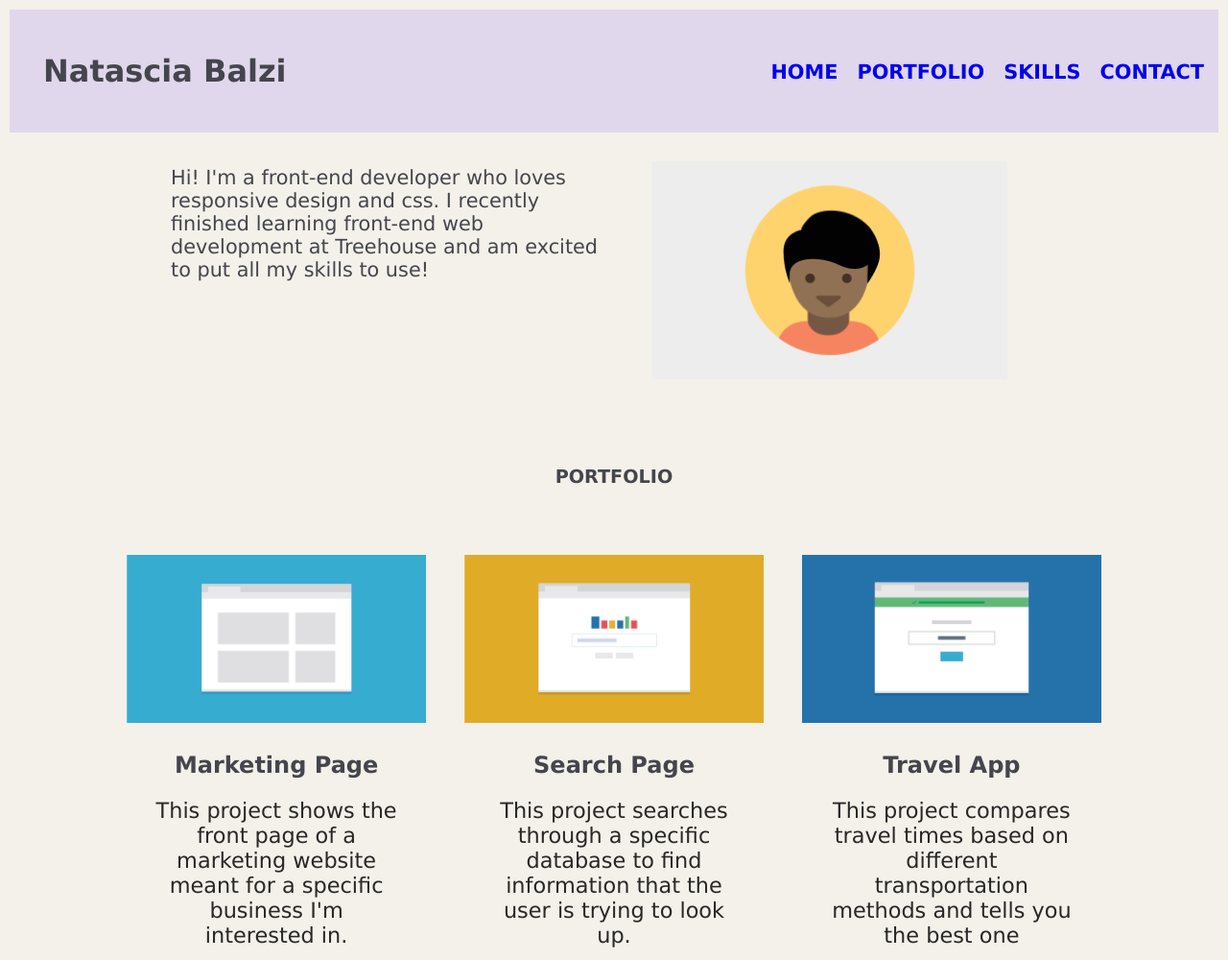
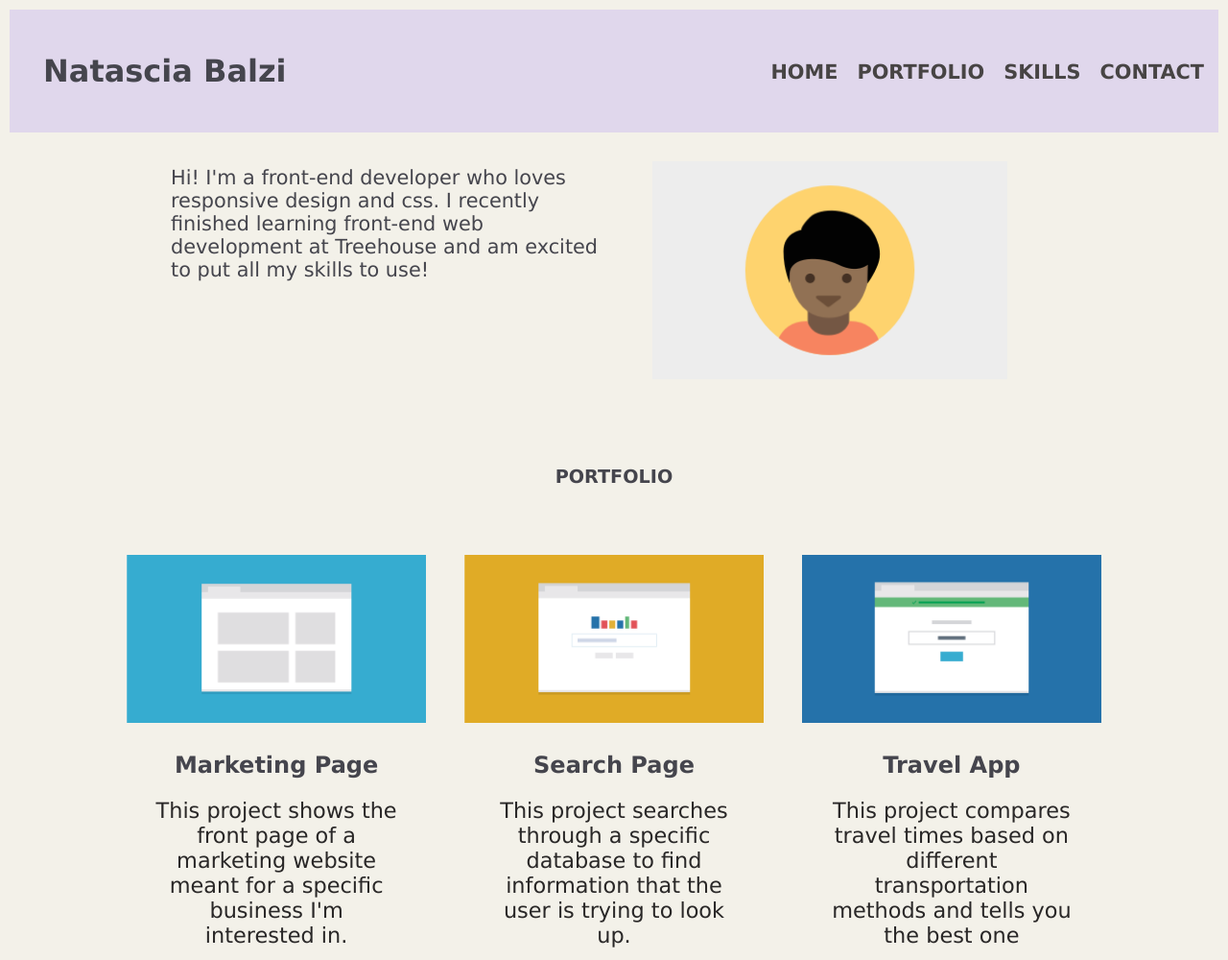
Before and after one commit to AnastasiaIta/RESPONSIVE-LAYOUT-SITE, a plain HTML site: page RESPONSIVE LAYOUT SITE/index.html in a window 1280 px wide. Shown: the top 1000 px of the page at 96% size. Drawn offline with Linux system fonts and the light colour scheme.

Commit message:
Add files via upload

```diff
--- a/RESPONSIVE LAYOUT SITE/css/style.css
+++ b/RESPONSIVE LAYOUT SITE/css/style.css
@@ -27,6 +27,7 @@ body {
   margin: 10px 15px;
   font-size: 1.3em;
   font-weight: bold;
+  color: rgb(71, 68, 68);
 }
 h4 a, .container-title, .footer-contact, .bottom-name {
   font-size: 1em;
@@ -162,6 +163,7 @@ footer {
 }
 a {
   text-decoration: none;
+  color: rgb(71, 68, 68);
 }
 a:visited {
   color: inherit;
```
